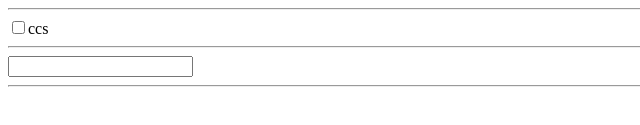
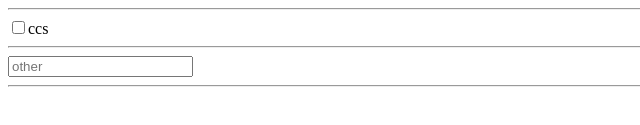
Before and after one commit to bendyt360/thes-site-aloha.v0, a plain HTML site: page index.html in a window 1280 px wide. Shown: the part 275-400 px from the top of the page, 0-640 px from the left. Drawn offline with Linux system fonts and the light colour scheme.

Commit message:
Update index.html

```diff
--- a/index.html
+++ b/index.html
@@ -10,5 +10,5 @@
 <hr>
 <input type=checkbox>ccs
 <hr>
-<input type=text  >
+<input type="text" placeholder="other"  >
 <hr>
```
